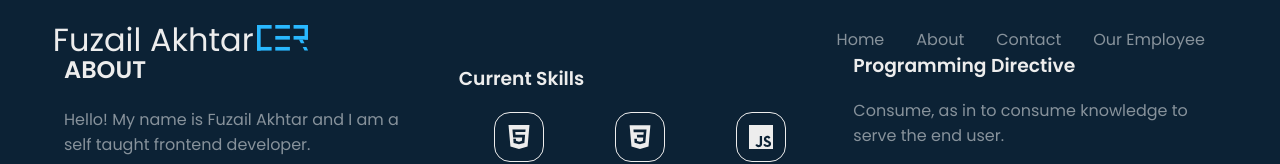
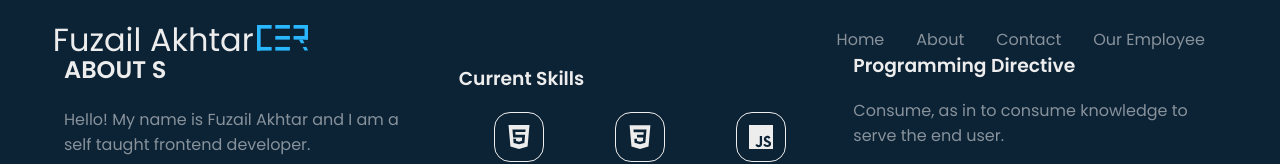
Before and after one commit to Fuzail83/Portfolio, a React (Create React App) app: page /about in a window 1280 px wide. Shown: the top 164 px of the page. Built offline with nearby package versions, Linux system fonts and the light colour scheme.

Commit message:
Rahul tatti

```diff
--- a/src/components/about/About.js
+++ b/src/components/about/About.js
@@ -55,7 +55,7 @@ const About = () => {
     <>
       <div id="about">
         <div>
-          <h2>About</h2>
+          <h2>About S</h2>
           <p>
             Hello! My name is Fuzail Akhtar and I am a self taught frontend
             developer.
```
